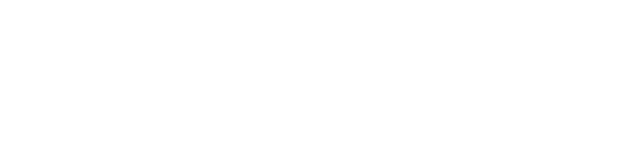
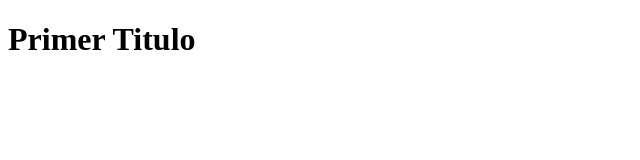
Before and after one commit to AndreasNiketas/Vamos, a plain HTML site: page index.html in a window 1280 px wide. Shown: the whole page, without its empty margins (0-640 px from the left). Drawn offline with Linux system fonts and the light colour scheme.

Commit message:
Creacion H1(Titulo)

```diff
--- a/index.html
+++ b/index.html
@@ -6,6 +6,6 @@
     <title>Mi Primera Pagina</title>
 </head>
 <body>
-
+    <h1>Primer Titulo</h1>
 </body>
 </html>
```
